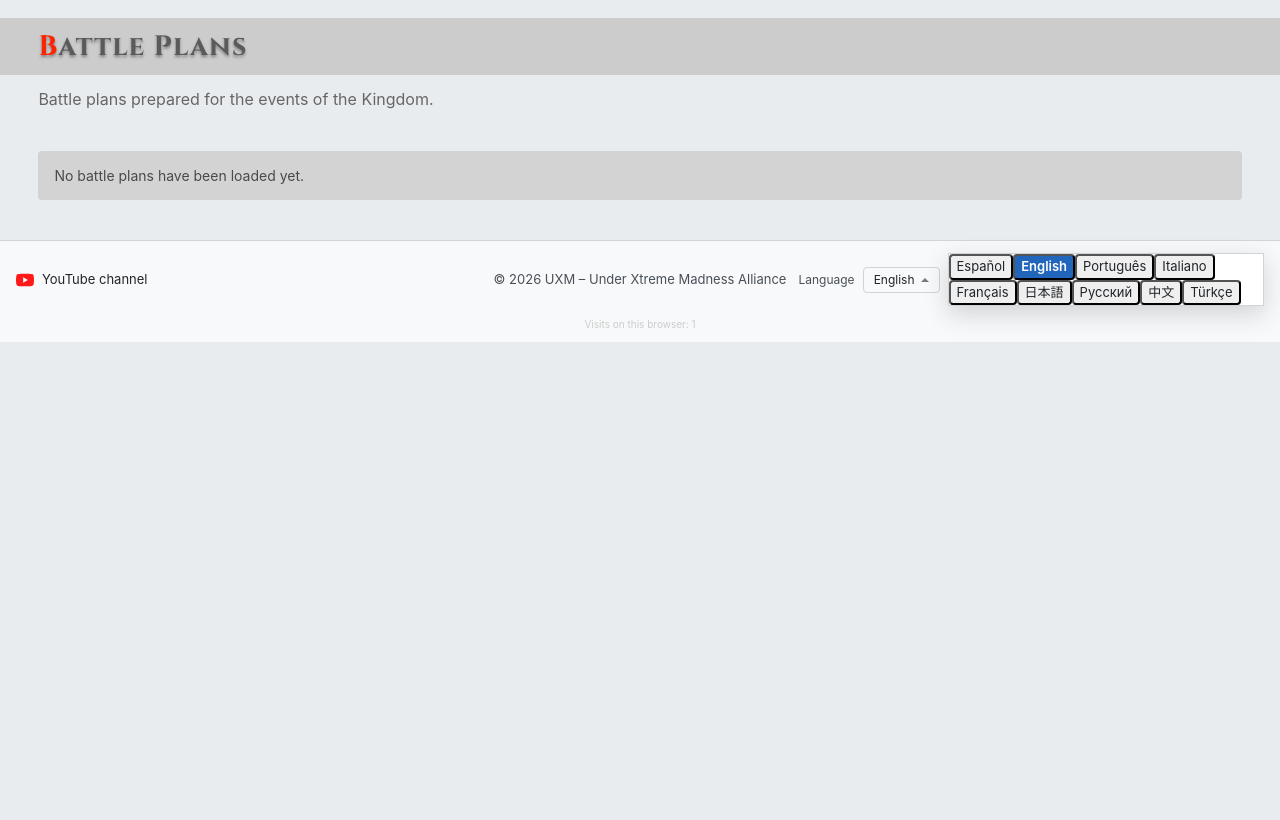
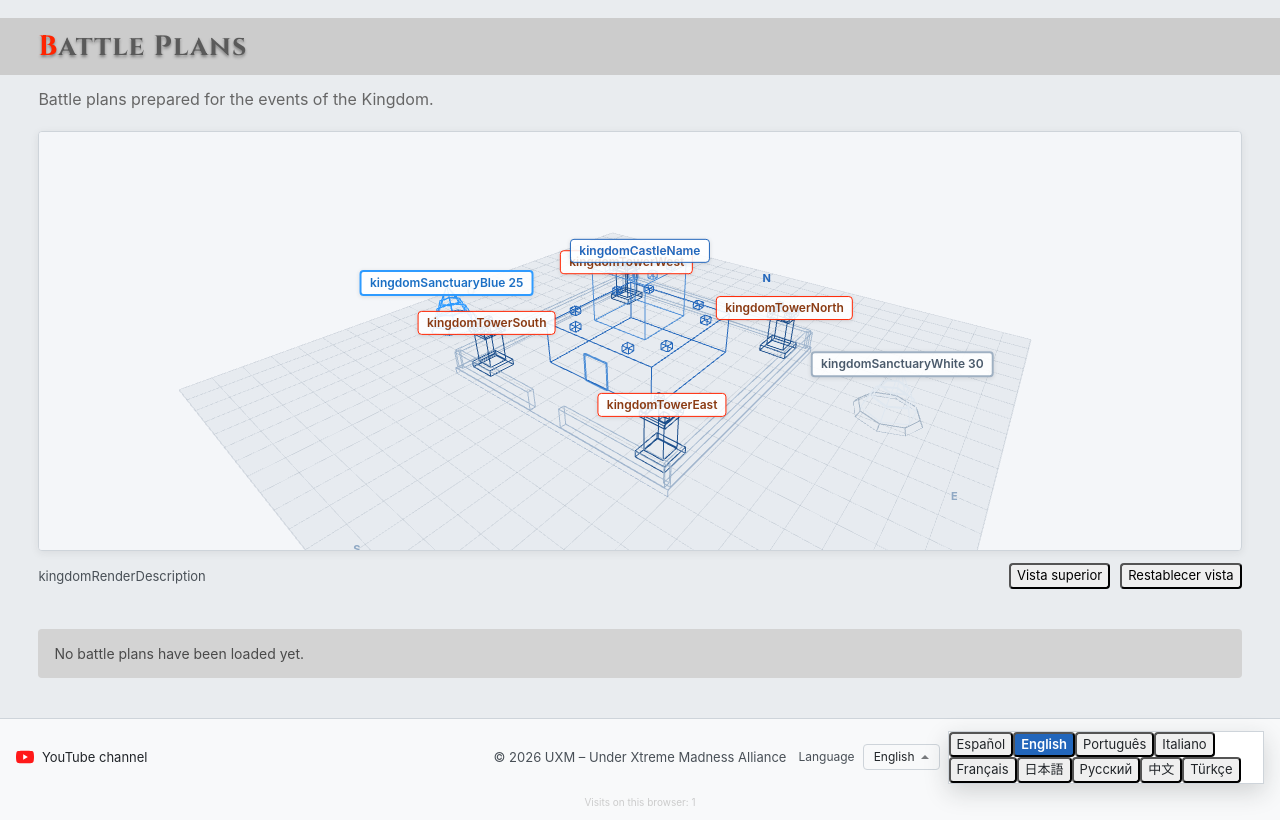
Before and after one commit to vincentdgrey/uxm-alliance, a plain HTML site: page pages/reino.html in a window 1280 px wide. Shown: the part 1320-2140 px from the top of the page. Before the commit the page ends 1662 px from the top, so only its background shows below. Drawn offline with nearby package versions, Linux system fonts and the light colour scheme.

Commit message:
feat [reino]: mount the Royal City viewer and style the 3D canvas

```diff
--- a/css/reino.css
+++ b/css/reino.css
@@ -119,6 +119,105 @@
   line-height: 1.6;
 }
 
+/* ---------- Plano 3D de la Ciudad Real ---------- */
+.kingdom-render {
+  position: relative;
+  width: 100%;
+  min-height: 420px;
+  margin-top: 20px;
+  overflow: hidden;
+  background-color: #f4f6f9;
+  border: 1px solid var(--line);
+  border-radius: var(--button-radius);
+  box-shadow: 0 2px 8px rgba(33, 33, 33, .08);
+}
+.kingdom-render canvas {
+  display: block;
+  width: 100%;
+  height: 100%;
+  touch-action: none;
+}
+.kingdom-render-labels {
+  position: absolute;
+  inset: 0;
+  pointer-events: none;
+}
+.kingdom-render-fallback {
+  margin: 0;
+  padding: 24px 18px;
+  color: var(--muted);
+  font-size: 14px;
+  line-height: 1.6;
+  text-align: center;
+}
+.kingdom-render-fallback[hidden] {
+  display: none;
+}
+
+.kingdom-render-label {
+  padding: 3px 8px;
+  background-color: rgba(255, 255, 255, .88);
+  border: 1px solid var(--line);
+  border-radius: var(--button-radius);
+  color: var(--text);
+  font-size: 12px;
+  font-weight: 600;
+  line-height: 1.3;
+  white-space: nowrap;
+  box-shadow: 0 1px 4px rgba(33, 33, 33, .12);
+}
+.kingdom-render-label-city {
+  border-color: var(--primary-btn);
+  color: var(--primary-btn);
+}
+.kingdom-render-label-tower {
+  border-color: var(--scarlet);
+  color: #8a3a12;
+}
+.kingdom-render-label-sanctuary {
+  border-width: 2px;
+}
+.kingdom-render-label-blue {
+  border-color: #2f9bff;
+  color: #1b6fc4;
+}
+.kingdom-render-label-white {
+  border-color: #9fb0c2;
+  color: #4a5a6b;
+}
+.kingdom-render-cardinal {
+  color: var(--muted);
+  font-size: 11px;
+  font-weight: 700;
+  letter-spacing: .08em;
+}
+
+.kingdom-render-bar {
+  display: flex;
+  flex-wrap: wrap;
+  gap: 12px;
+  align-items: center;
+  justify-content: space-between;
+  margin-top: 12px;
+}
+.kingdom-render-description {
+  margin: 0;
+  color: var(--muted);
+  font-size: 13px;
+  line-height: 1.6;
+  text-align: left;
+  flex: 1 1 260px;
+}
+.kingdom-render-actions {
+  display: flex;
+  flex-wrap: wrap;
+  gap: 10px;
+}
+.kingdom-render-button {
+  cursor: pointer;
+  font-size: 13px;
+}
+
 /* ---------- Estado vacio ---------- */
 .kingdom-empty {
   margin: 20px 0 0;
@@ -138,4 +237,11 @@
   .kingdom-plans {
     grid-template-columns: 1fr;
   }
+  .kingdom-render {
+    min-height: 320px;
+  }
+  .kingdom-render-bar {
+    flex-direction: column;
+    align-items: stretch;
+  }
 }
--- a/pages/reino.html
+++ b/pages/reino.html
@@ -123,7 +123,23 @@
 
     <section class="block-content-info">
       <p class="message-info" id="kingdomPlansMessage" data-i18n-text="kingdomPlansMessage"></p>
+
+      <div class="kingdom-render" id="kingdomRender">
+        <p class="kingdom-render-fallback" id="kingdomRenderFallback" data-i18n-text="kingdomRenderFallback"></p>
+      </div>
+
+      <div class="kingdom-render-bar">
+        <p class="kingdom-render-description" id="kingdomRenderDescription"></p>
+        <div class="kingdom-render-actions">
+          <button type="button" class="btn-outline btn-info-rules kingdom-render-button" id="kingdomRenderTop"
+                  data-i18n-text="kingdomRenderTop">Vista superior</button>
+          <button type="button" class="btn-outline btn-info-rules kingdom-render-button" id="kingdomRenderReset"
+                  data-i18n-text="kingdomRenderReset">Restablecer vista</button>
+        </div>
+      </div>
+
       <div class="kingdom-plans" id="kingdomPlansList"></div>
+
       <p class="kingdom-empty" id="kingdomPlansEmpty" data-i18n-text="kingdomPlansEmpty"></p>
     </section>
 
@@ -144,10 +160,19 @@
   </footer>
 
   <noscript>UXM – Under Xtreme Madness · Kingdom 277</noscript>
+  <script type="importmap">
+    {
+      "imports": {
+        "three": "https://cdn.jsdelivr.net/npm/three@0.170.0/build/three.module.js",
+        "three/addons/": "https://cdn.jsdelivr.net/npm/three@0.170.0/examples/jsm/"
+      }
+    }
+  </script>
   <script src="../js/i18n.js"></script>
   <script src="../js/i18n/reino/i18n.js"></script>
   <script src="../js/app.js"></script>
   <script src="../js/reino.js"></script>
+  <script type="module" src="../js/reino-castle.js"></script>
   <script type="module" src="https://cdn.jsdelivr.net/npm/bootstrap@6.0.0-alpha.1/dist/js/bootstrap.bundle.min.js"
           integrity="sha384-1a/pXj49ZQ1aHEmrJ+gMw1otqoVsYwlEnlD8mIfY2TV03r20Y0CN7uqx1tQogjPL" crossorigin="anonymous"></script>
 </body>
```
